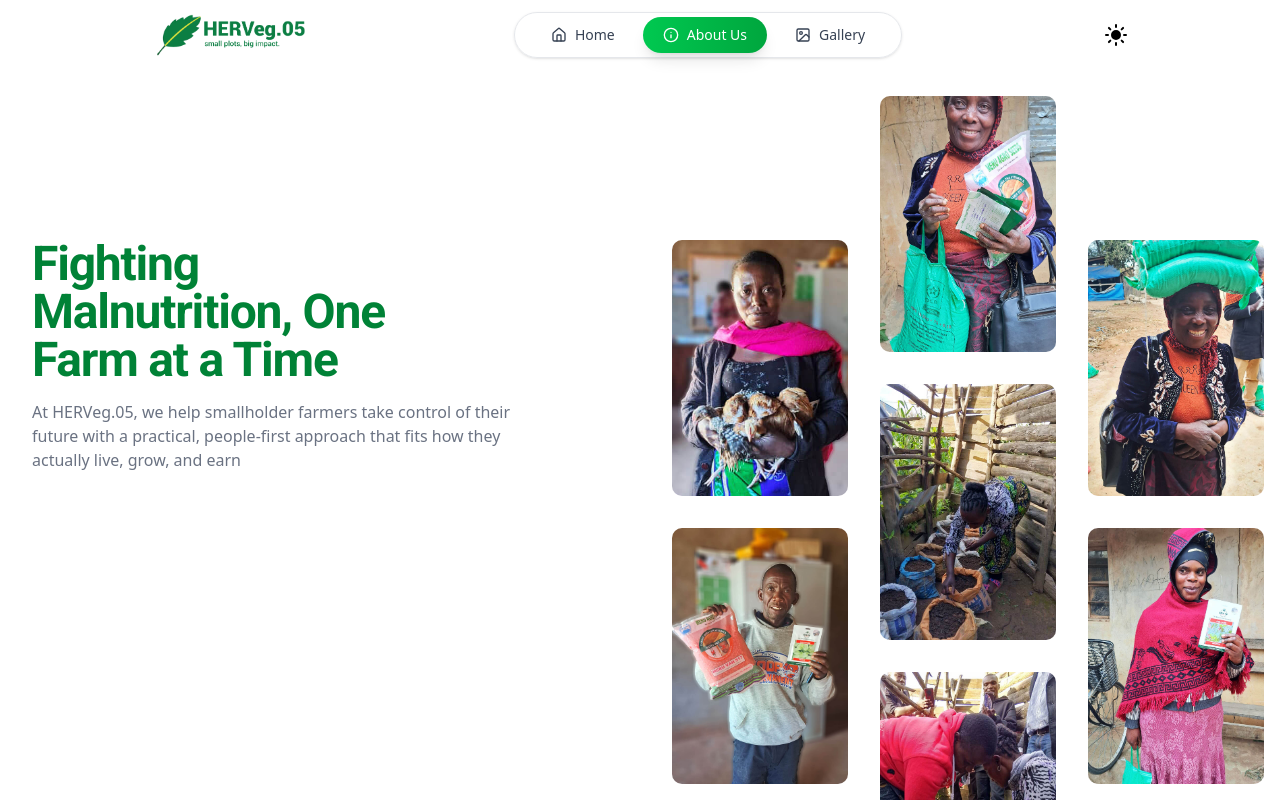
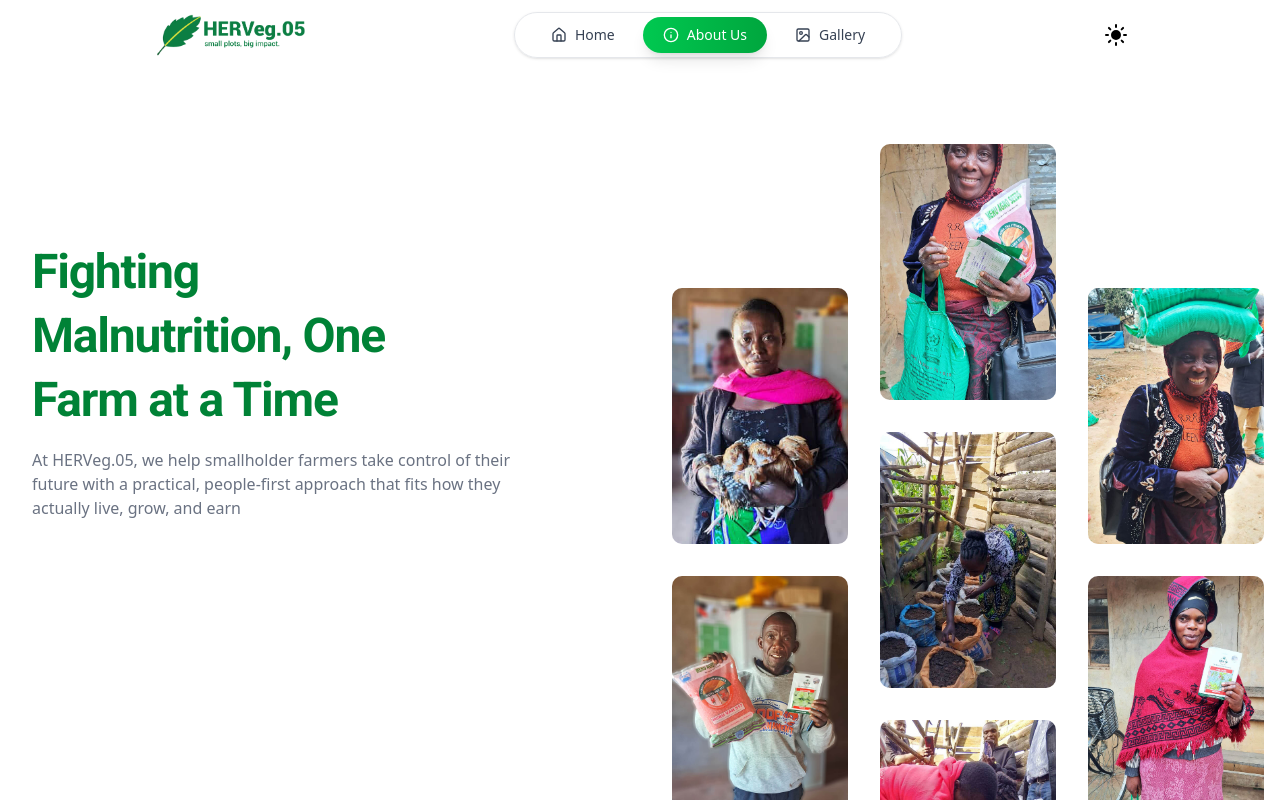
Before and after one commit to Mhando-Z/HervegWeb, a Next.js app: page /aboutus in a window 1280 px wide. Shown: the top 800 px of the page. Built offline with nearby package versions, Linux system fonts and the light colour scheme; a web font is replaced by a local one.

Commit message:
Phase One

```diff
--- a/src/app/aboutus/HeroSect.jsx
+++ b/src/app/aboutus/HeroSect.jsx
@@ -66,7 +66,7 @@ const itemVariants = {
 
 export default function HeroSect() {
   return (
-    <div className="relative min-h-screen mt-20 overflow-hidden">
+    <div className="relative min-h-screen mt-20 mb-16 overflow-hidden">
       {imagedata?.length === 0 ? (
         <div className="bg-white"></div>
       ) : (
@@ -80,7 +80,7 @@ export default function HeroSect() {
           <div className="relative px-4 mx-auto max-w-7xl  sm:static sm:px-6 lg:px-8">
             <motion.div className="sm:max-w-lg">
               <motion.h1
-                className="text-4xl text-green-700 md:max-w-[390px] font-roboto  max-w-[290px] xl:max-w-lg font-bold tracking-tight md:text-5xl xl:text-6xl"
+                className="text-4xl text-green-700 md:max-w-[390px] leading-16 font-roboto  max-w-[290px] xl:max-w-lg font-bold tracking-tight md:text-5xl xl:text-6xl"
                 variants={itemVariants}
               >
                 Fighting Malnutrition, One Farm at a Time
--- /dev/null
+++ b/src/app/aboutus/OurStory.jsx
@@ -0,0 +1,13 @@
+"use client";
+
+import React from "react";
+
+function OurStory() {
+  return (
+    <div>
+      <div></div>
+    </div>
+  );
+}
+
+export default OurStory;
--- a/src/app/aboutus/page.jsx
+++ b/src/app/aboutus/page.jsx
@@ -1,12 +1,14 @@
 import React from "react";
 import HeroSect from "./HeroSect";
+import OurStory from "./OurStory";
 
 function AboutUs() {
   return (
     <div>
-      <div>
-        <HeroSect />
-      </div>
+      {/* hero section */}
+      <HeroSect />
+      {/* ourstory section */}
+      <OurStory />
     </div>
   );
 }
```
